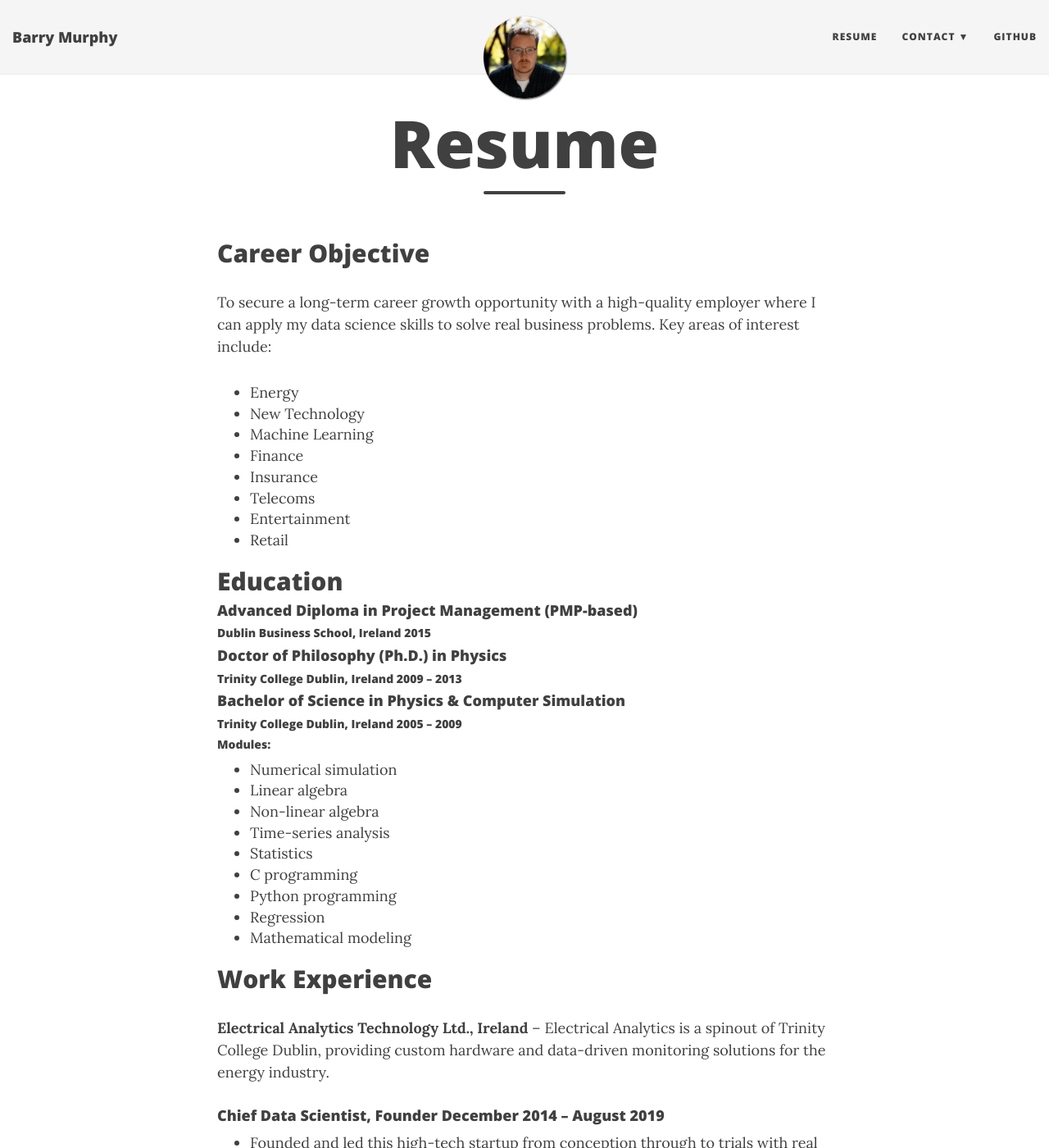
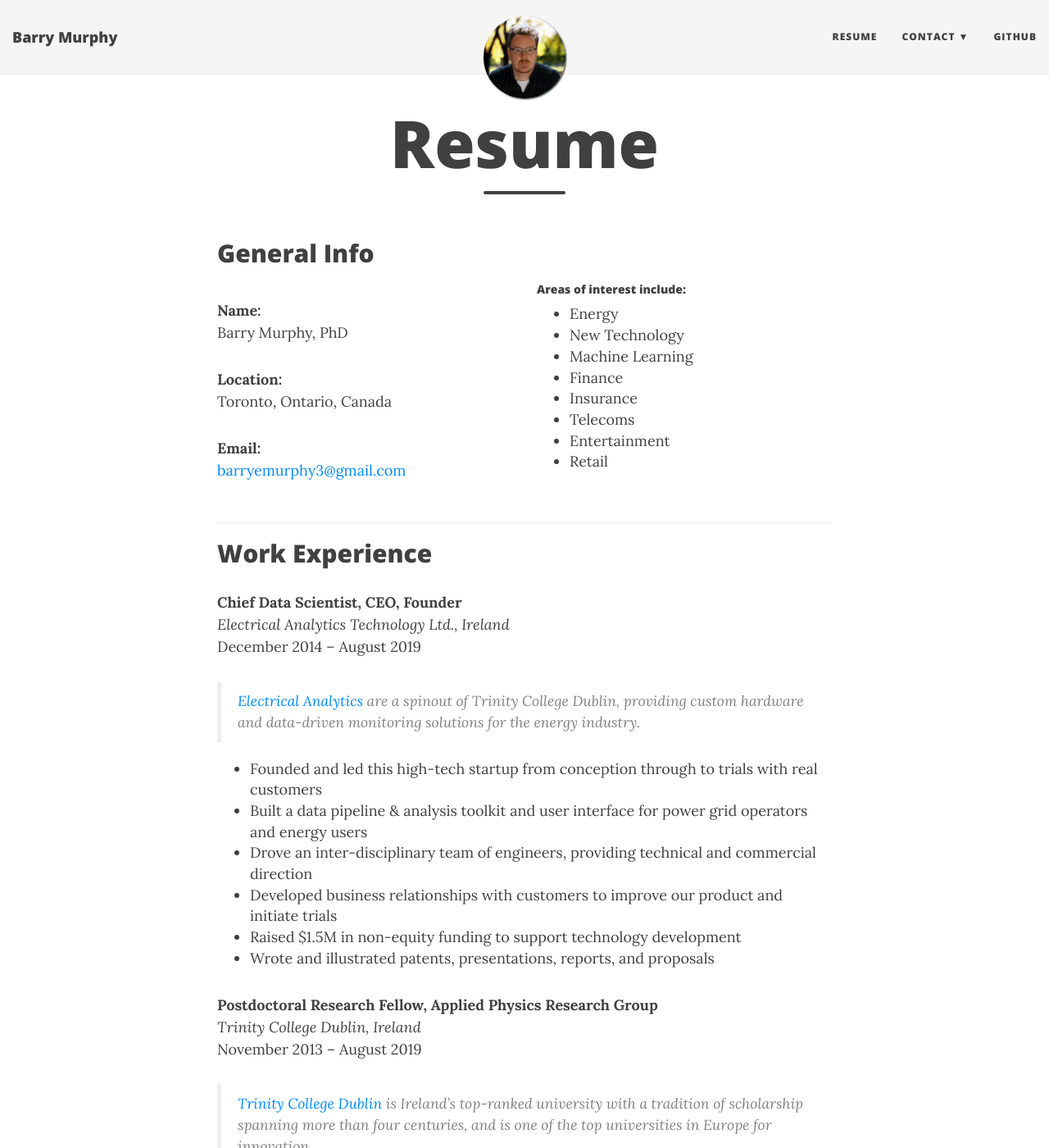
Before and after one commit to baztastic/baztastic.github.io, a Jekyll site: the page built from resume.md, in a window 1280 px wide and 1400 px high. Shown: the whole window at 82% size. Built offline with Jekyll 4.4.1, drawn with Linux system fonts in a browser that asks for light colours; nearby versions of some CDN libraries; some of the changed text lies outside the part shown.

Commit message:
first draft of resume done

```diff
--- a/resume.md
+++ b/resume.md
@@ -1,71 +1,70 @@
 ---
 layout: page
 title: Resume
-subtitle: <!-- Why you'd want to go on a date with me -->
+subtitle: <!---->
 ---
-## Career Objective
+## General Info
 
-To secure a long-term career growth opportunity with a high-quality employer where I can apply my data science skills to solve real business problems. Key areas of interest include:
-- Energy
-- New Technology
-- Machine Learning
-- Finance
-- Insurance
-- Telecoms
-- Entertainment
-- Retail
+<div class="row">
+  <div class="col-md-6" markdown="1">
+  **Name:**
+  Barry Murphy, PhD
 
-## Education
+  **Location:**
+  Toronto, Ontario, Canada
 
-#### Advanced Diploma in Project Management (PMP-based)
-##### Dublin Business School, Ireland	2015
+  **Email:**
+  [barryemurphy3@gmail.com](mailto:barryemurphy3@gmail.com)
+  </div>
+  <div class="col-md-6" markdown="1">
+##### Areas of interest include:
+  - Energy
+  - New Technology
+  - Machine Learning
+  - Finance
+  - Insurance
+  - Telecoms
+  - Entertainment
+  - Retail
+  </div>
+</div>
 
-#### Doctor of Philosophy (Ph.D.) in Physics
-##### Trinity College Dublin, Ireland			2009 – 2013
-
-#### Bachelor of Science in Physics & Computer Simulation
-##### Trinity College Dublin, Ireland	2005 – 2009
-
-##### Modules:
-- Numerical simulation
-- Linear algebra
-- Non-linear algebra
-- Time-series analysis
-- Statistics
-- C programming
-- Python programming
-- Regression
-- Mathematical modeling
+---
 
 ## Work Experience
-**Electrical Analytics Technology Ltd., Ireland** – Electrical Analytics is a spinout of Trinity College Dublin, providing custom hardware and data-driven monitoring solutions for the energy industry.
 
-#### Chief Data Scientist, Founder							December 2014 – August 2019
+**Chief Data Scientist, CEO, Founder**
+*Electrical Analytics Technology Ltd., Ireland*
+December 2014 – August 2019
+  >[Electrical Analytics](http://www.electrical-analytics.com) are a spinout of Trinity College Dublin, providing custom hardware and data-driven monitoring solutions for the energy industry.
 
-- Founded and led this high-tech startup from conception through to trials with real customers
-- Built a data pipeline & analysis toolkit and user interface for power grid operators and energy users
-- Drove an inter-disciplinary team of engineers, providing technical and commercial direction
-- Developed business relationships with customers to improve our product and initiate trials
-- Raised $1.5M in non-equity funding to support technology development
-- Wrote and illustrated patents, presentations, reports, and proposals
+  - Founded and led this high-tech startup from conception through to trials with real customers
+  - Built a data pipeline & analysis toolkit and user interface for power grid operators and energy users
+  - Drove an inter-disciplinary team of engineers, providing technical and commercial direction
+  - Developed business relationships with customers to improve our product and initiate trials
+  - Raised $1.5M in non-equity funding to support technology development
+  - Wrote and illustrated patents, presentations, reports, and proposals
 
 
-**Trinity College Dublin, Ireland** – Trinity College Dublin is Ireland’s top-ranked university with a tradition of scholarship spanning more than four centuries, and is one of the top universities in Europe for innovation.
+**Postdoctoral Research Fellow, Applied Physics Research Group**
+*Trinity College Dublin, Ireland*
+November 2013 – August 2019
+  >[Trinity College Dublin](http://www.tcd.ie/) is Ireland’s top-ranked university with a tradition of scholarship spanning more than four centuries, and is one of the top universities in Europe for innovation.
 
-#### Postdoctoral Research Fellow, Applied Physics Research Group		November 2013 – August 2019
+  - Secured $7.5M in research funding as lead proposal writer, including $265,000 as Lead Grantee
+  - Co-authored 20 research papers in top journals in the field, and presented at international conferences
+  - Managed innovation projects, supervised senior staff, and signed off on spending
+  - Designed and built experimental setups and new technology prototypes including custom electronic hardware, embedded control software, data gathering and analysis
+  - Simulated nanoscale physical processes using first-principles and finite element modelling
 
-- Secured $7.5M in research funding as lead proposal writer, including $265,000 as Lead Grantee
-- Co-authored 20 research papers in top journals in the field, and presented at international conferences
-- Managed innovation projects, supervised senior staff, and signed off on spending
-- Designed and built experimental setups and new technology prototypes including custom electronic hardware, embedded control software, data gathering and analysis
-- Simulated nanoscale physical processes using first-principles and finite element modelling
+---
 
 ## Skills
 
 #### Programming Languages
-- Advanced: 	R (inc. dplyr, ggplot2, shiny), Python (inc. Numpy, Pandas), SQL, HTML, CSS, Excel
-- Intermediate: 	C, Mathematica/Matlab, Scikit-Learn
-- Novice: 	C++, Hadoop & Spark platforms, Javascript, TensorFlow
+- *Advanced*: **Python**, **SQL**, **R**, HTML, CSS, Excel
+- *Experienced*: 	C, Mathematica/Matlab, Scikit-Learn
+- *Intermediate*: 	C++, Hadoop & Spark platforms, Javascript, TensorFlow
 
 #### Technical Skills
 - Excellent statistical & time-series analysis skills
@@ -86,3 +85,69 @@ To secure a long-term career growth opportunity with a high-quality employer whe
 - Business development – founded and led a team to discover and solve real business problems
 - Innovation – 3 patent applications currently under review
 - Entrepreneurship – shortlisted for national (Irish) and international innovation awards
+
+---
+
+## Education
+
+#### *Advanced Diploma* in Project Management (PMP-based)
+*Dublin Business School, Ireland*
+2015
+
+#### *Doctor of Philosophy (Ph.D.)* in Physics
+*Trinity College Dublin, Ireland*
+2009 – 2013
+
+#### *Bachelor of Science* in Physics & Computer Simulation
+*Trinity College Dublin, Ireland*
+2005 – 2009
+
+##### Undergraduate Modules:
+<div class="row">
+  <div class="col-md-4" markdown="1">
+  - Numerical simulation
+  - Linear algebra
+  - Non-linear algebra
+  </div>
+  <div class="col-md-4" markdown="1">
+  - Time-series analysis
+  - Statistics
+  - C programming
+  </div>
+  <div class="col-md-4" markdown="1">
+  - Python programming
+  - Regression
+  - Mathematical modeling
+  </div>
+</div>
+
+---
+## Links
+
+<div class="row">
+  <div class="col-md-3">
+  <a href="https://www.linkedin.com/in/barryemurphy"
+  class="btn btn-social-icon btn-linkedin" title="LinkedIn">
+  <span class="fa fa-fw fa-linkedin" aria-hidden="true"></span>
+  <span class="sr-only">LinkedIn</span>
+  </a> LinkedIn
+  </div>
+  <div class="col-md-3">
+  <a href="https://github.com/baztastic"
+  class="btn btn-social-icon btn-github" title="Github">
+  <span class="fa fa-fw fa-github" aria-hidden="true"></span>
+  <span class="sr-only">Github</span>
+  </a> Github
+  </div>
+  <div class="col-md-3">
+  <a href="mailto:barryemurphy3@gmail.com"
+  class="btn btn-social-icon btn-email" title="Email">
+  <span class="fa-stack fa-fw fa-fh" aria-hidden="true">
+    <i class="fa fa-square fa-stack-2x"></i>
+    <i class="fa fa-envelope fa-stack-1x fa-inverse"></i>
+  </span><span class="sr-only">Email</span>
+  <!-- <span class="fa fa-fw fa-envelope" aria-hidden="true"></span> -->
+  <!-- <span class="sr-only">Email</span> -->
+  </a> Email
+  </div>
+</div>
```
Also changed, not shown: index.md (+1 -1 lines).
